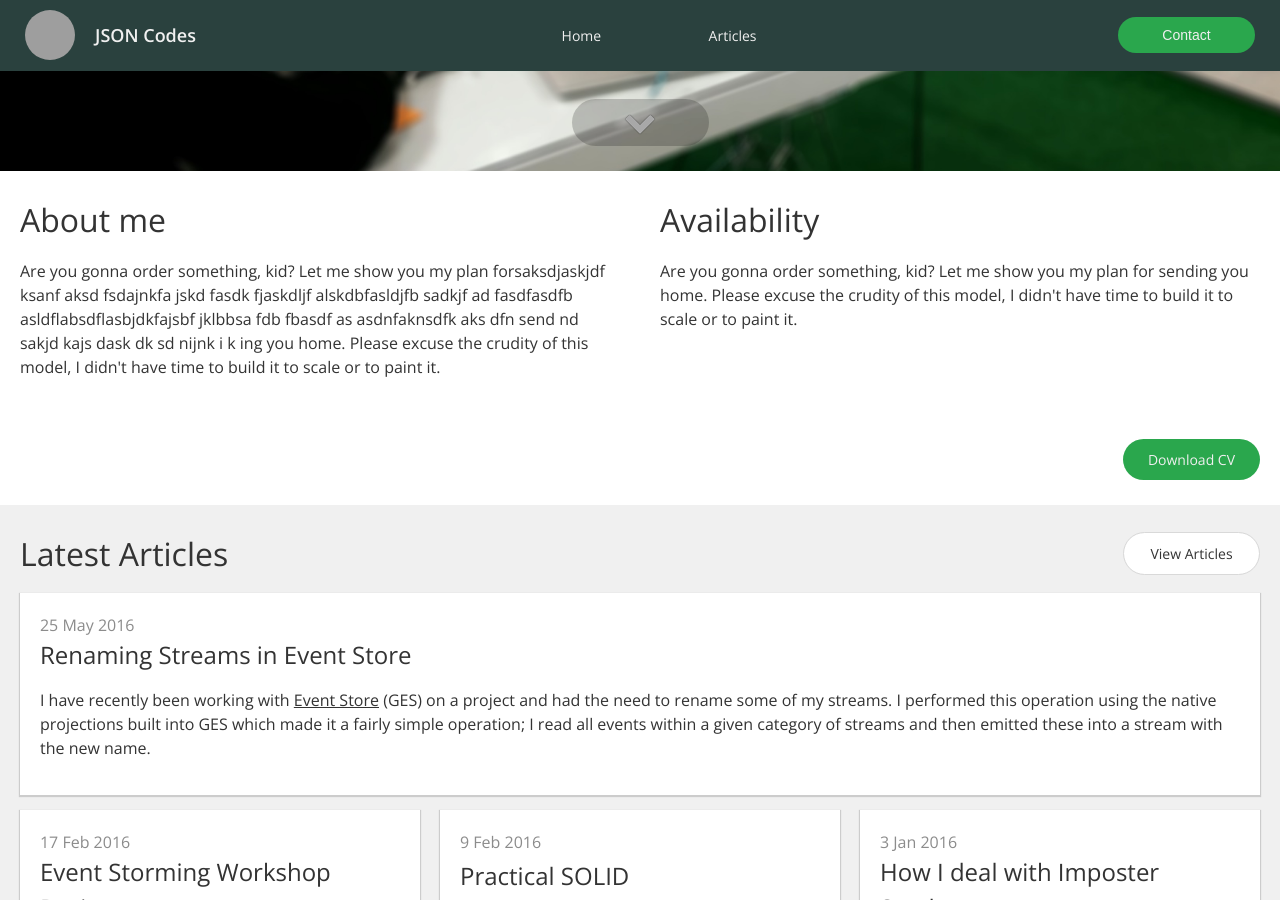
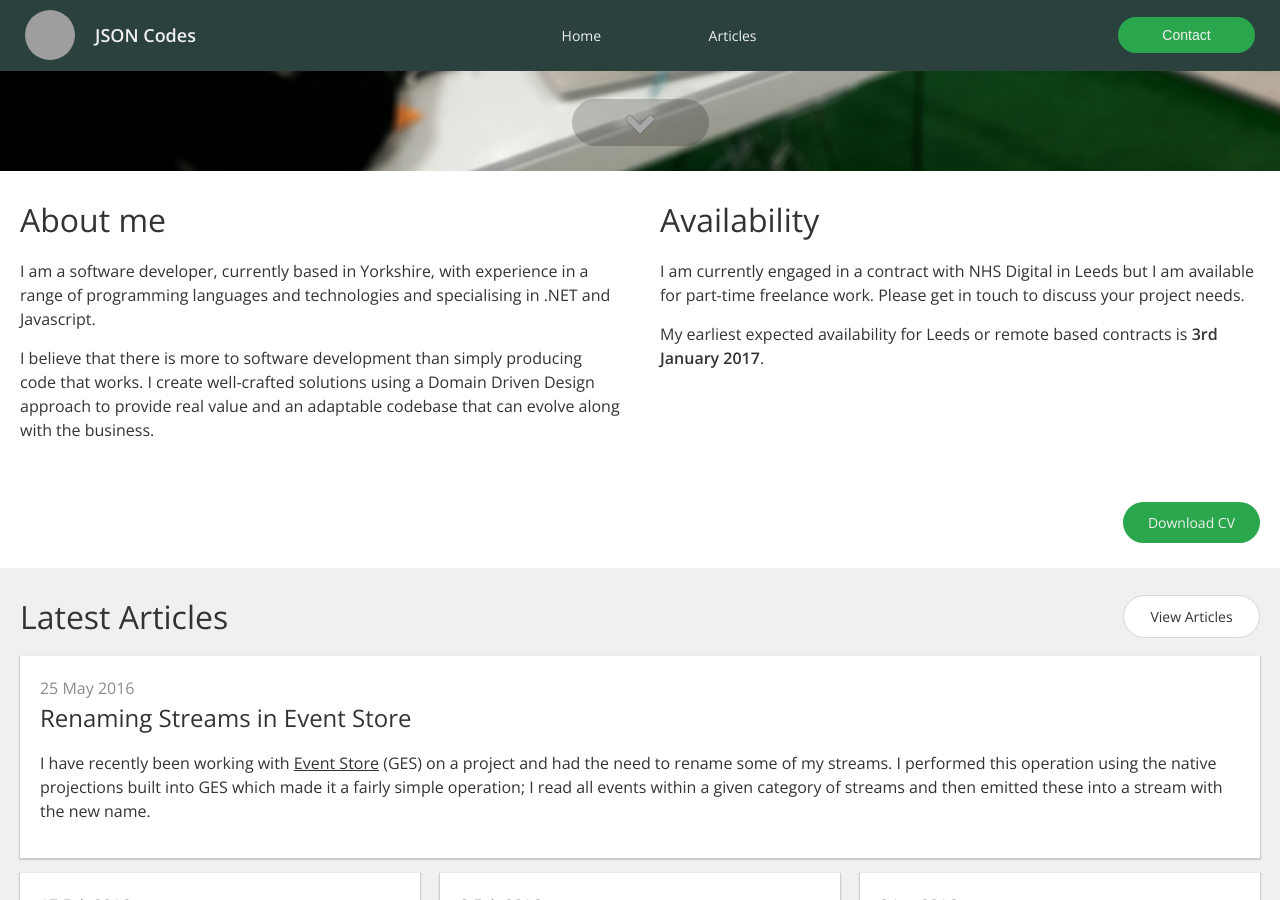
Before and after one commit to jsoncodes/jsoncodes.github.io, a Jekyll site: the page built from index.html, in a window 1280 px wide and 900 px high, scrolled down 729 px. Built offline with Jekyll 4.4.1, drawn with Linux system fonts in a browser that asks for light colours; nearby versions of some CDN libraries; grey boxes are pictures that could not be loaded.

Commit message:
Writing some guff

```diff
--- a/_includes/home/about.html
+++ b/_includes/home/about.html
@@ -1,12 +1,28 @@
 <div class="container">
   <aside>
     <h1>About&nbsp;me</h1>
-    <p>Are you gonna order something, kid? Let me show you my plan forsaksdjaskjdf ksanf aksd fsdajnkfa jskd fasdk fjaskdljf alskdbfasldjfb sadkjf ad fasdfasdfb asldflabsdflasbjdkfajsbf   jklbbsa fdb fbasdf as  asdnfaknsdfk aks dfn send nd sakjd kajs dask dk sd nijnk i  k  ing you home. Please excuse the crudity of this model, I didn't have time to build it to scale or to paint it.</p>
+    <p>
+      I am a software developer, currently based in Yorkshire, with experience in a range of programming languages
+      and technologies and specialising in .NET and Javascript.
+    </p>
+
+    <p>
+      I believe that there is more to software development than simply producing code that works.  I create well-crafted
+      solutions using a Domain Driven Design approach to provide real value and an adaptable codebase that
+      can evolve along with the business.
+    </p>
   </aside>
 
   <aside>
     <h1>Availability</h1>
-    <p>Are you gonna order something, kid? Let me show you my plan for sending you home. Please excuse the crudity of this model, I didn't have time to build it to scale or to paint it.</p>
+    <p>
+      I am currently engaged in a contract with NHS Digital in Leeds but I am available for part-time freelance
+      work.  Please get in touch to discuss your project needs.
+    </p>
+
+    <p>
+      My earliest expected availability for Leeds or remote based contracts is <strong>3rd January 2017</strong>.
+    </p>
   </aside>
 </div>
 
```
Also changed, not shown: _includes/about/what-i-do.html (deleted, +0 -22 lines).
